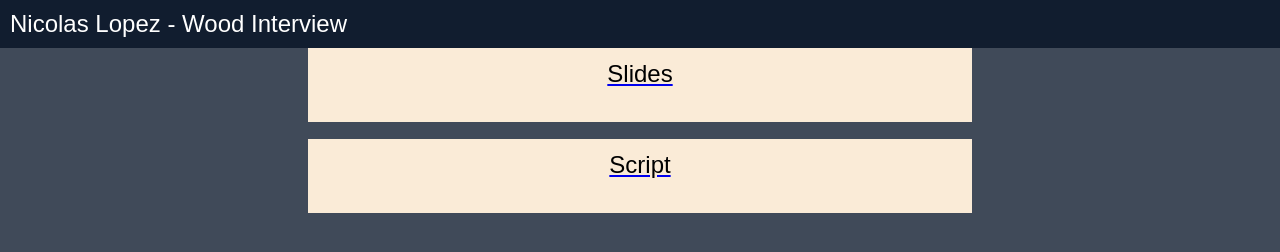
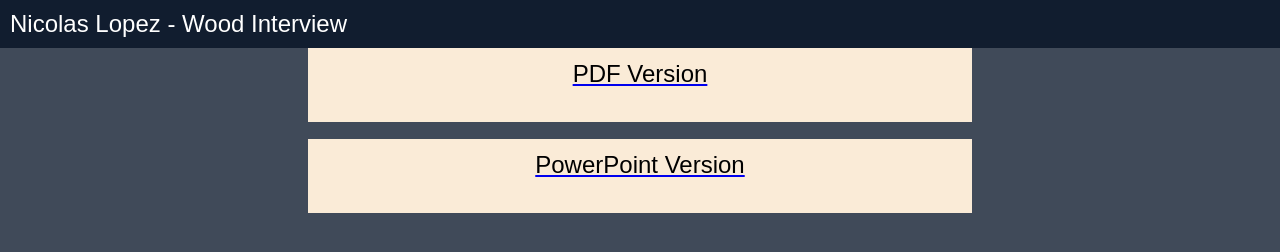
Before and after one commit to talesoflamps/talesoflamps.github.io-, a plain HTML site: page WoodSlides.html in a window 1280 px wide. Drawn offline with Linux system fonts and the light colour scheme.

Commit message:
Update WoodSlides.html

```diff
--- a/WoodSlides.html
+++ b/WoodSlides.html
@@ -40,5 +40,5 @@
 <header>
     Nicolas Lopez - Wood Interview
 </header>
-<body><a href="/WoodSlides"><div class="button">Slides</div></a><br>
-    <a href="/Lopez_Wood_Python_Script"><div class="button">Script</div></a></body><br>
+<body><a href="/PresentationLOPEZ_Wood.pdf"><div class="button">PDF Version</div></a><br>
+    <a href="/PresentationLOPEZ_Wood.ppsx"><div class="button">PowerPoint Version</div></a></body><br>
```
